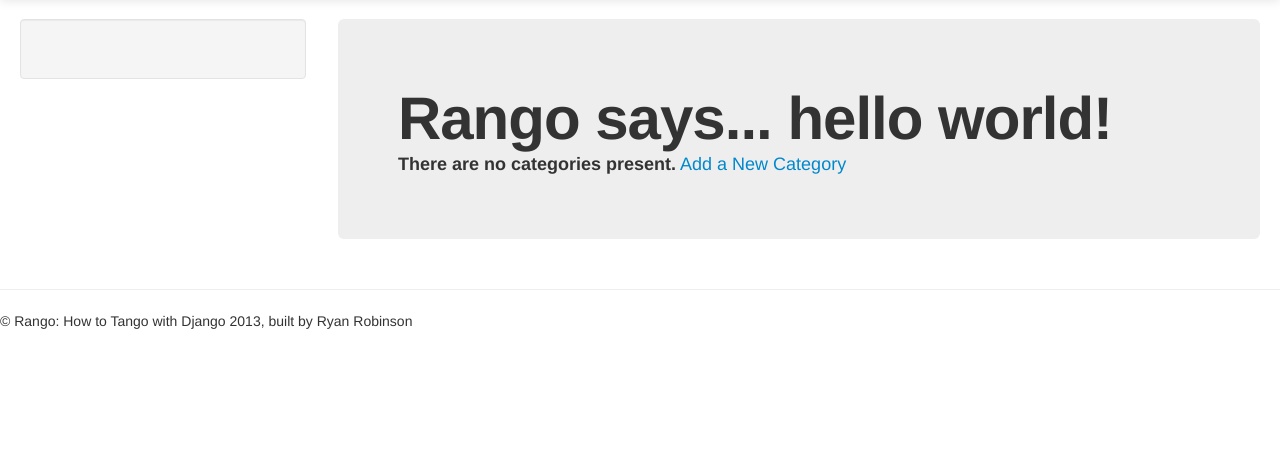
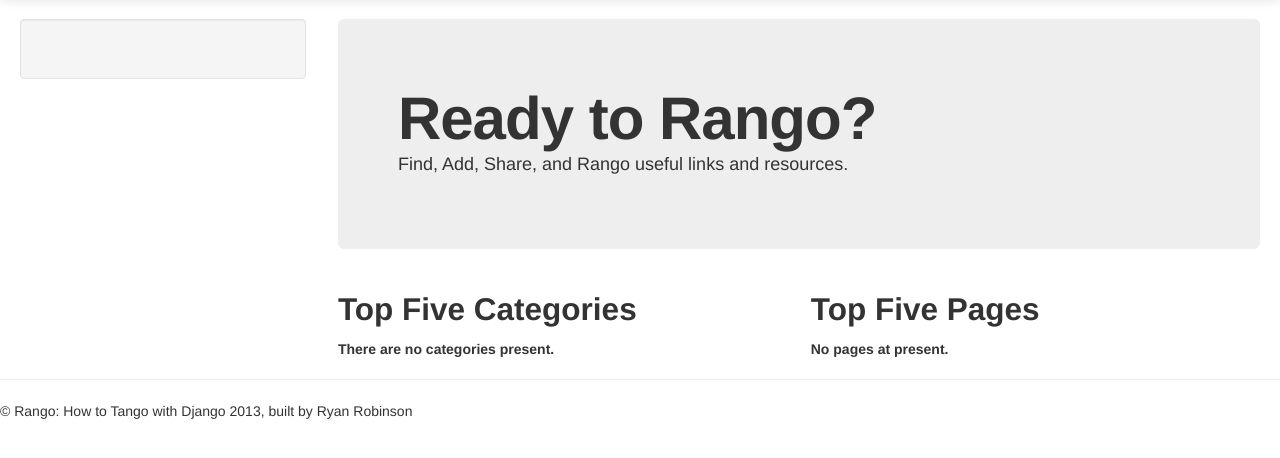
Before and after one commit to ryanmrobinson86/tango_with_django, a Django app: page /rango/ in a window 1280 px wide. Shown: the part 41-499 px from the top of the page. Run offline with Django 3.2, Linux system fonts and the light colour scheme; data that the repository does not hold is empty.

Commit message:
working on styling the page with the twitter bootstrap framework

```diff
--- a/rango/views.py
+++ b/rango/views.py
@@ -173,14 +173,17 @@ def user_login(request):
                 error_message = 'Your Rango account is disabled'
         else:
             error_message = 'Invalid login details supplied'
-        return HttpResponseRedirect(reverse('rango:index')+'?error_message='+error_message)
+        return HttpResponseRedirect(reverse('rango:login')+'?error_message='+error_message)
 
     else:
         context_dict = {}
-        if request.GET and request.GET['next']:
-            context_dict = {'next_u':request.GET['next']}
+        if 'error_message' in request.GET:
+            context_dict['error_message'] = request.GET['error_message']
+        if request.GET and request.GET.has_key('next'):
+            context_dict['next_u'] = request.GET['next']
         else:
-            context_dict = {'next_u':reverse('rango:index')}
+            context_dict['next_u'] = reverse('rango:index')
+        print context_dict
         return render_to_response('rango/login.html',context_dict,context)
 
 @login_required
--- a/templates/rango/base.html
+++ b/templates/rango/base.html
@@ -47,11 +47,8 @@
           <!--/.well -->
         </div>
         <!--/span-->
-        <div class="alert-error">
+        <div class="span9">
           {% block error_block %}{% endblock %}
-        </div>
-        <!--/span-->
-        <div class="span9">
           {% block body_block %}{% endblock %}
         </div>
         <!--/span-->
--- a/templates/rango/index.html
+++ b/templates/rango/index.html
@@ -7,31 +7,37 @@
 {% block body_block %}
   <div class="hero-unit">
     {% if user.is_authenticated %}
-      <h1>Rango says... hello {{user.username}}</h1>
+      <h1>Hi {{ user.username }}, ready to Rango?</h1>
     {% else %}
-      <h1>Rango says... hello world! </h1>
+      <h1>Ready to Rango?</h1>
     {% endif %}
+    <p>Find, Add, Share, and Rango useful links and resources.</p>
+  </div>
 
+  <div class="row-fluid">
+    <div class="span6">
+      <h2>Top Five Categories</h2>
       {% if categories %}
         <ul>
           {% for category in categories %}
-          <li><a href="/rango/category/{{category.url}}">{{ category.name}}</a></li>
+            <li><a href="{% url 'rango:category' category.url %}">{{ category.name}}</a></li>
           {% endfor %}
         </ul>
       {% else %}
         <strong>There are no categories present.</strong>
       {% endif %}
-
+    </div>
+    <div class="span6">
+      <h2>Top Five Pages</h2>
       {% if pages %}
-      <br />
-      <br />
         <ul>
           {% for page in pages %}
-          <li><a href="{{ page.url }}">{{ page.title }}</a></li>
+            <li><a href="{{ page.url }}">{{ page.title }}</a> - {{ page.category }} ({{page.views }} view(s))</li>
           {% endfor %}
         </ul>
+      {% else %}
+        <strong>No pages at present.</strong>
       {% endif %}
-
-    <a href="/rango/add_category/">Add a New Category</a><br />
+    </div>
   </div>
 {% endblock %}
```
Also changed, not shown: templates/rango/login.html (+15 -8 lines), 1 other file. Lines whose indentation alone changed are shown as unchanged.
